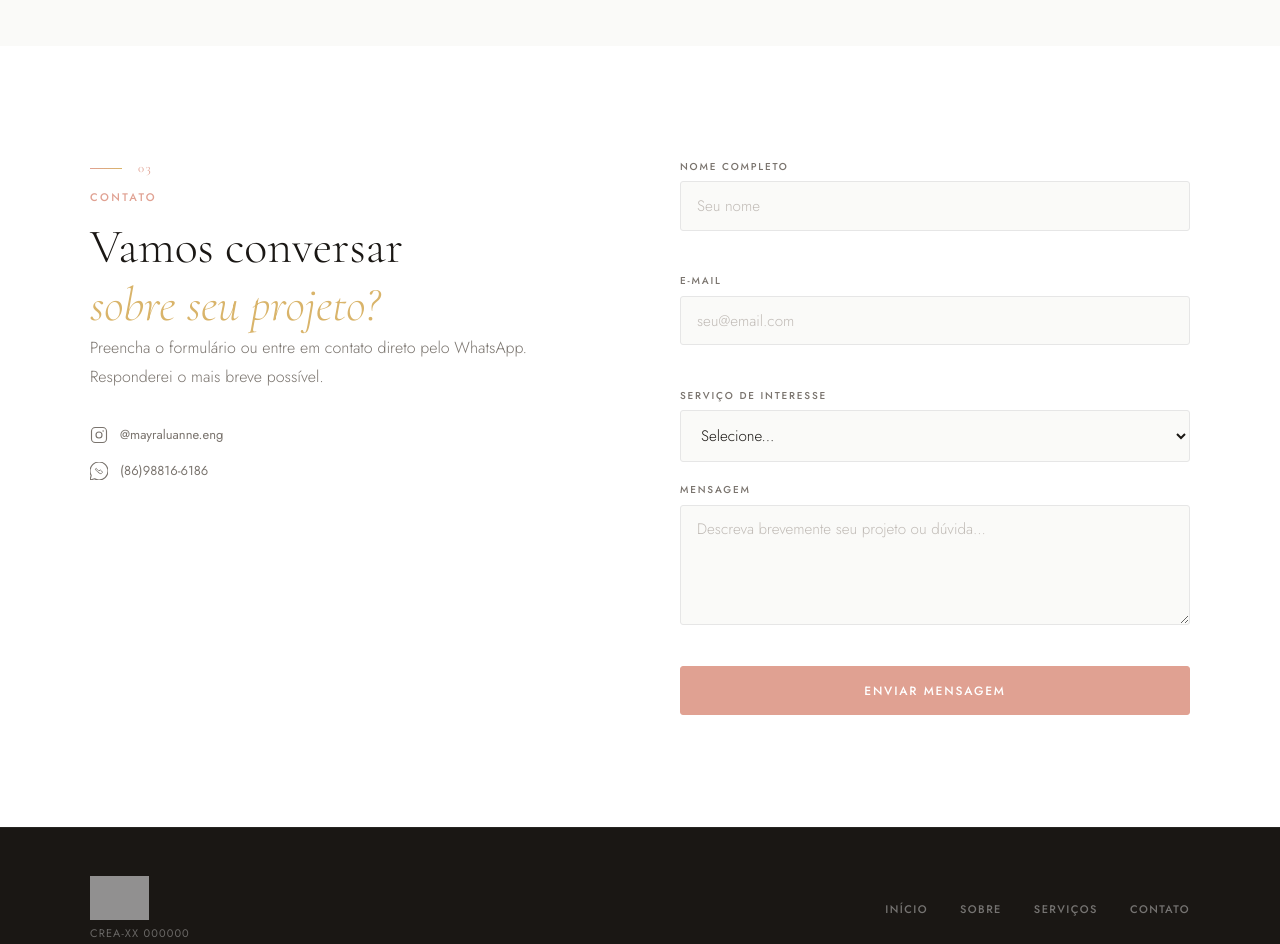
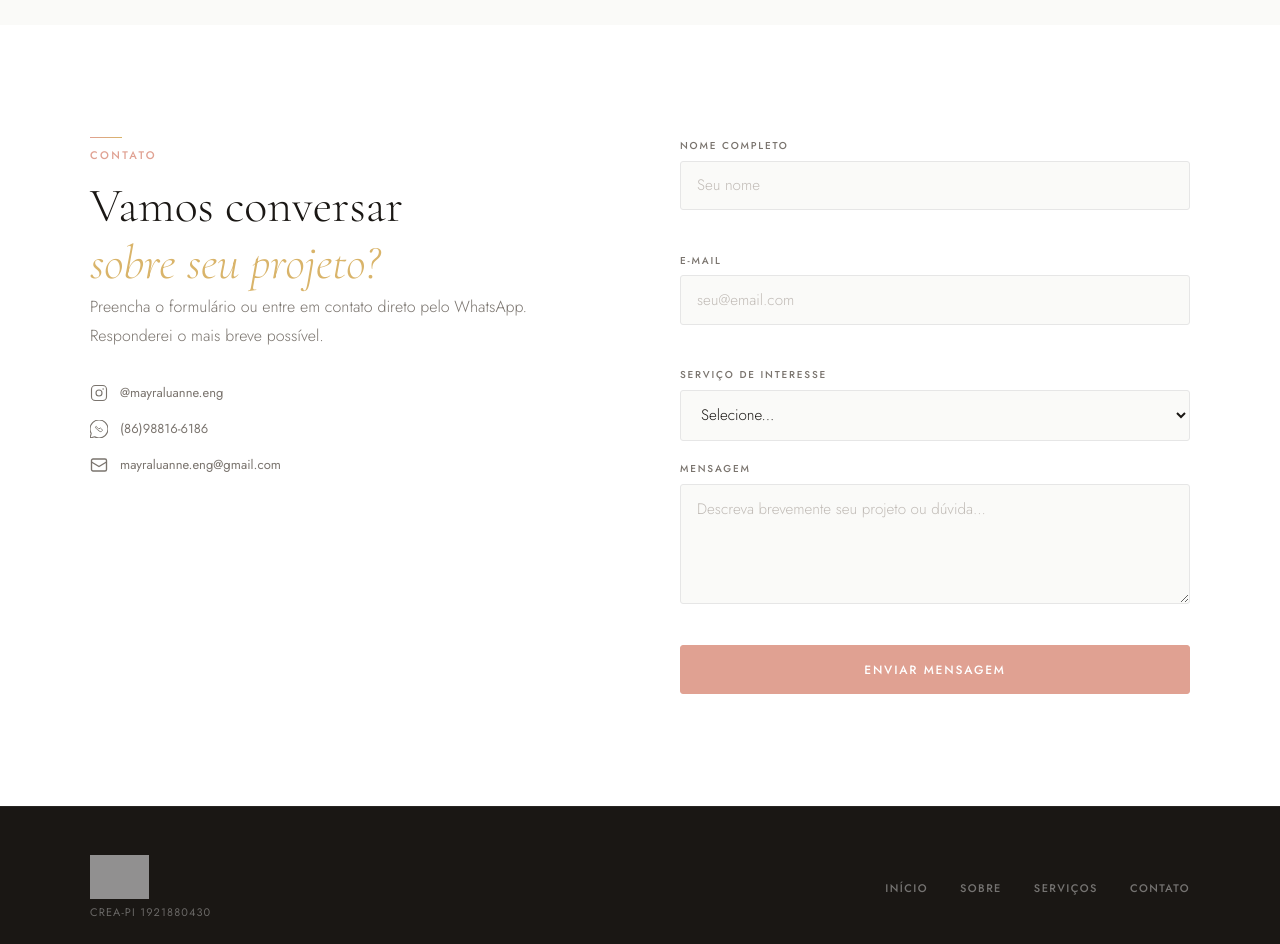
Before and after one commit to MarceloX2115/landing-page-consultoria-engenharia, a plain HTML site: page index.html in a window 1280 px wide. Shown: the part 2580-3524 px from the top of the page. Drawn offline with nearby package versions, Linux system fonts and the light colour scheme; grey boxes are pictures that could not be loaded.

Commit message:
Adicionando email

```diff
--- a/index.html
+++ b/index.html
@@ -71,7 +71,7 @@
         <div class="about__content">
           <div class="about__deco" aria-hidden="true">
             <span class="deco-line"></span>
-            <span class="deco-num">01</span>
+            <span class="deco-num"></span>
           </div>
           <h2 class="section-label reveal">Sobre</h2>
           <p class="about__headline reveal">
@@ -171,7 +171,7 @@
         <div class="contact__info">
           <div class="about__deco" aria-hidden="true">
             <span class="deco-line"></span>
-            <span class="deco-num">03</span>
+            <span class="deco-num"></span>
           </div>
           <h2 class="section-label reveal">Contato</h2>
           <p class="section-title reveal">Vamos conversar<br /><em>sobre seu projeto?</em></p>
@@ -183,9 +183,25 @@
               <svg width="18" height="18" viewBox="0 0 24 24" fill="none" xmlns="http://www.w3.org/2000/svg" aria-hidden="true"><rect x="2" y="2" width="20" height="20" rx="5" stroke="currentColor" stroke-width="1.5"/><circle cx="12" cy="12" r="4" stroke="currentColor" stroke-width="1.5"/><circle cx="17.5" cy="6.5" r="1" fill="currentColor"/></svg>
               @mayraluanne.eng
             </a>
-            <a href="https://wa.me/55988166186" target="_blank" rel="noopener noreferrer" class="social-link" aria-label="WhatsApp de Mayra Luanne">
-              <svg width="18" height="18" viewBox="0 0 24 24" fill="none" xmlns="http://www.w3.org/2000/svg" aria-hidden="true"><path d="M20.52 3.48A11.94 11.94 0 0 0 12 0C5.37 0 0 5.37 0 12c0 2.11.55 4.16 1.6 5.97L0 24l6.22-1.57A11.94 11.94 0 0 0 12 24c6.63 0 12-5.37 12-12 0-3.2-1.25-6.22-3.48-8.52z" stroke="currentColor" stroke-width="1.5" stroke-linejoin="round"/><path d="M8.5 8.5s.5 1 1.5 2 2 1.5 2 1.5l1.5-1.5s1 .5 2 1.5 1 2 1 2l-1.5 1.5s-2 .5-5-2.5S7 9.5 7 9.5L8.5 8.5z" stroke="currentColor" stroke-width="1.2" stroke-linejoin="round"/></svg>
+            <a href="https://wa.me/5586988166186?text=Olá%20Mayra%2C%20vim%20pelo%20seu%20site%20e%20gostaria%20de%20saber%20mais%20sobre%20seus%20serviços."
+               target="_blank"
+               rel="noopener noreferrer"
+               class="social-link"
+               aria-label="WhatsApp de Mayra Luanne">
+              <svg width="18" height="18" viewBox="0 0 24 24" fill="none" xmlns="http://www.w3.org/2000/svg" aria-hidden="true">
+                <path d="M20.52 3.48A11.94 11.94 0 0 0 12 0C5.37 0 0 5.37 0 12c0 2.11.55 4.16 1.6 5.97L0 24l6.22-1.57A11.94 11.94 0 0 0 12 24c6.63 0 12-5.37 12-12 0-3.2-1.25-6.22-3.48-8.52z" stroke="currentColor" stroke-width="1.5" stroke-linejoin="round"/>
+                <path d="M8.5 8.5s.5 1 1.5 2 2 1.5 2 1.5l1.5-1.5s1 .5 2 1.5 1 2 1 2l-1.5 1.5s-2 .5-5-2.5S7 9.5 7 9.5L8.5 8.5z" stroke="currentColor" stroke-width="1.2" stroke-linejoin="round"/>
+              </svg>
               (86)98816-6186
+            </a>
+            <a href="mailto:mayraluanne.eng@gmail.com"
+                class="social-link"
+                aria-label="Enviar e-mail para Mayra Luanne">
+                <svg width="18" height="18" viewBox="0 0 24 24" fill="none" xmlns="http://www.w3.org/2000/svg" aria-hidden="true">
+                <rect x="2" y="4" width="20" height="16" rx="2" stroke="currentColor" stroke-width="1.8"/>
+                <path d="M2 8L12 14L22 8" stroke="currentColor" stroke-width="1.8"/>
+                </svg>
+              mayraluanne.eng@gmail.com
             </a>
           </div>
         </div>
@@ -234,7 +250,7 @@
     <div class="container footer__inner">
       <div class="footer__brand">
         <img src="img/logo-paper-white.png" alt="Mayra Luanne Engenheira Civil" class="footer__logo" />
-        <p class="footer__role">CREA-XX 000000</p>
+        <p class="footer__role">CREA-PI 1921880430</p>
       </div>
       <nav class="footer__nav" aria-label="Navegação rodapé">
         <a href="#inicio">Início</a>
@@ -247,7 +263,7 @@
   </footer>
 
   <!-- ===== WHATSAPP FLOAT ===== -->
-  <a href="https://wa.me/55988166186?text=Olá%2C%20Mayra!%20Gostaria%20de%20saber%20mais%20sobre%20seus%20serviços."
+  <a href="https://wa.me/5586988166186?text=Olá%20Mayra%2C%20vim%20pelo%20seu%20site%20e%20gostaria%20de%20saber%20mais%20sobre%20seus%20serviços."
      class="whatsapp-float"
      target="_blank"
      rel="noopener noreferrer"
```
